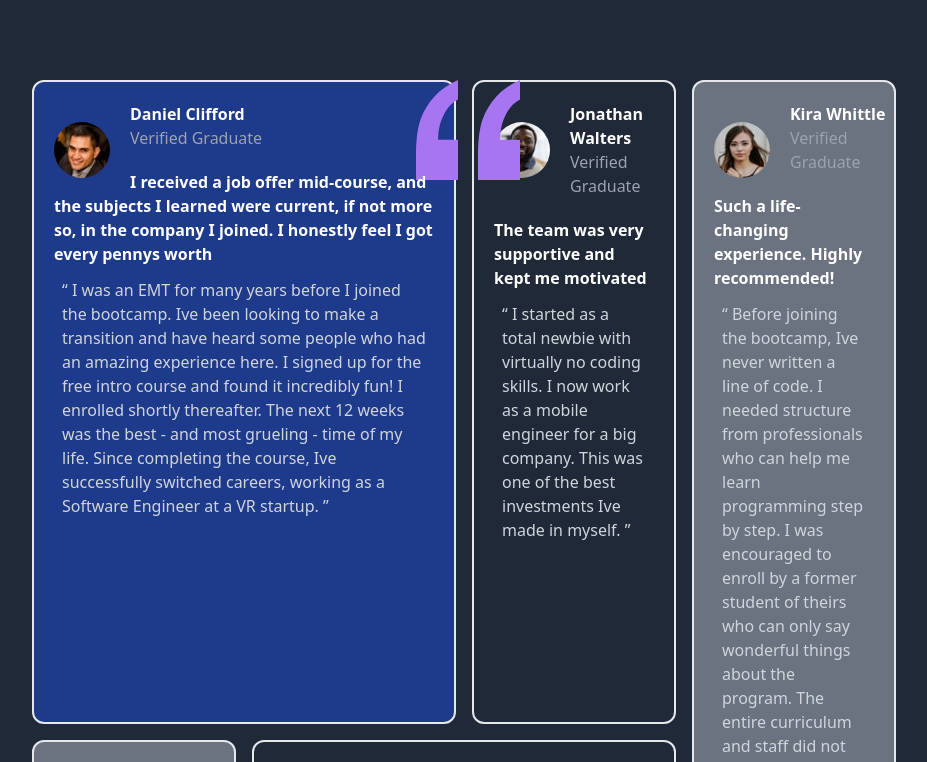
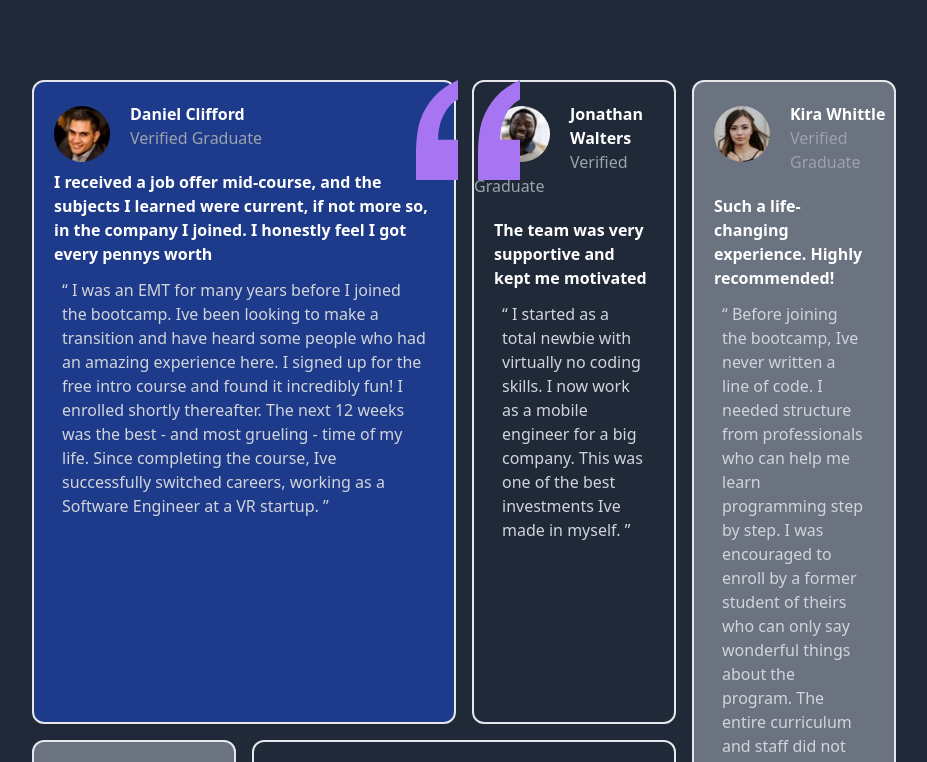
Before and after one commit to wayuee/wahyu-tugas-5, a Nuxt app: page / in a window 1280 px wide. Shown: the top 762 px of the page, without its empty margins (176-1103 px from the left). Built offline with nearby package versions, Linux system fonts and the light colour scheme.

Commit message:
ganti ke array

```diff
--- a/components/DataFromIndex.vue
+++ b/components/DataFromIndex.vue
@@ -1,6 +1,6 @@
 <template>
   <div>
-    <img class="rounded-full float-left mx-5 mt-5" :src="dataTeam.img" alt="bebas"/>
+    <img class="rounded-full float-left mx-5 mt-1" :src="dataTeam.img" alt="bebas"/>
     <h4 class="z-20 font-semibold text-white mt-5">{{ dataTeam.name }}</h4>
     <p class="z-20 text-gray-400 mb-10">{{ dataTeam.graduate }}</p>
     <h3 class="z-20 font-bold -mt-5 px-5 text-white relative">{{ dataTeam.bio }}</h3>
```
